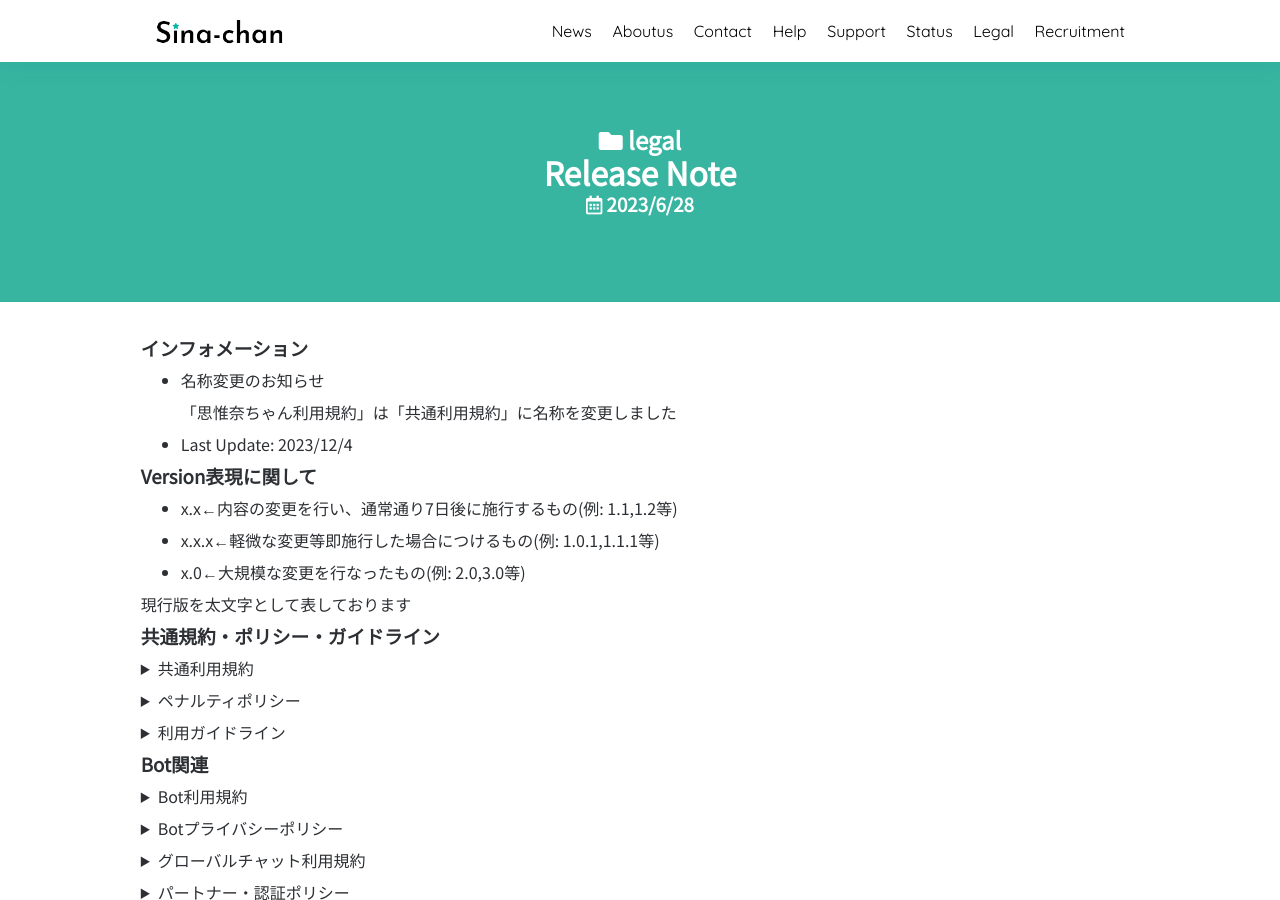
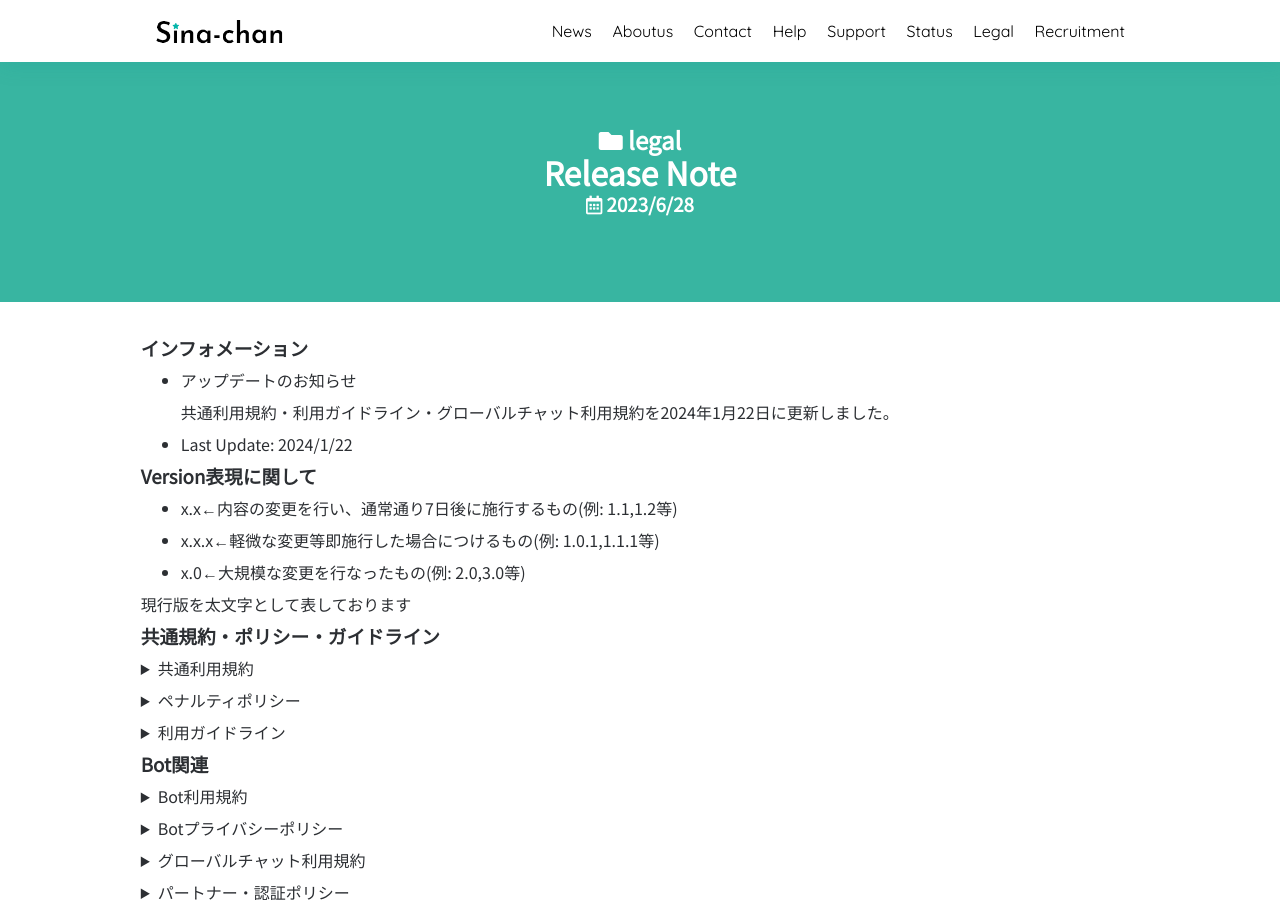
Before and after one commit to SinaKitagami/sinakitagami.github.io, a Jekyll site: the page built from _posts/legal/2023-06-28-release-note.md, in a window 1280 px wide and 900 px high. Built offline with Jekyll 4.4.1, drawn with Linux system fonts in a browser that asks for light colours; nearby versions of some CDN libraries; a script that is not in the unit is left out.

Commit message:
Update 2023-06-28-release-note.md

```diff
--- a/_posts/legal/2023-06-28-release-note.md
+++ b/_posts/legal/2023-06-28-release-note.md
@@ -6,8 +6,8 @@
 ---
 ### インフォメーション
 
-- 名称変更のお知らせ<br>「思惟奈ちゃん利用規約」は「共通利用規約」に名称を変更しました
-- Last Update: 2023/12/4
+- アップデートのお知らせ<br>共通利用規約・利用ガイドライン・グローバルチャット利用規約を2024年1月22日に更新しました。
+- Last Update: 2024/1/22
 
 ### Version表現に関して
 
@@ -21,7 +21,8 @@
 
 <details><summary>共通利用規約</summary>
 
-<b>Version 1.0.3 (2023/12/4) 名称変更</b><br>
+<b>Version 1.0.4 (2024/1/22) 禁止事項における表現の一部変更</b><br>
+<s>Version 1.0.3 (2023/12/4) 名称変更</s><br>
 <s>Version 1.0.2 (2023/10/1) 内部アプリケーション変更による軽微な変更</s><br>
 <s>Version 1.0.1 (2023/6/28) 表現の一部修正、リンク切れの修正</s><br>
 <s>Version 1.0 (2023/5/14) 初期リリース</s>
@@ -35,8 +36,9 @@
 
 <details><summary>利用ガイドライン</summary>
 
-<b>Version 1.0 (2023/12/4) 初期リリース</b><br>
-利用ガイドラインは複数の規約をまとめたものとなるため7日後施行の対象外とします
+<b>Version 1.0.1 (2024/1/22) グローバルチャット利用規約変更による内容追加・共通利用規約の表現一部変更を適用</b>
+<s>Version 1.0 (2023/12/4) 初期リリース</s><br>
+利用ガイドラインは複数の規約をまとめたものとなるためいかなるバージョンにおいても7日後施行の対象外とします
 </details>
 
 ### Bot関連
@@ -58,7 +60,8 @@
 
 <details><summary>グローバルチャット利用規約</summary>
 
-<b>Version 1.1.1 (2023/12/4) 規約名称変更に伴う修正</b><br>
+<b>Version 1.1.2 (2024/1/22) 特例措置に関する記載を追加</b><br>
+<s>Version 1.1.1 (2023/12/4) 規約名称変更に伴う修正</s><br>
 <s>Version 1.1 (2023/6/28) 禁止事項の追加、表現の一部修正</s><br>
 <s>Version 1.0 (2023/5/14) 初期リリース</s>
 </details>
```
